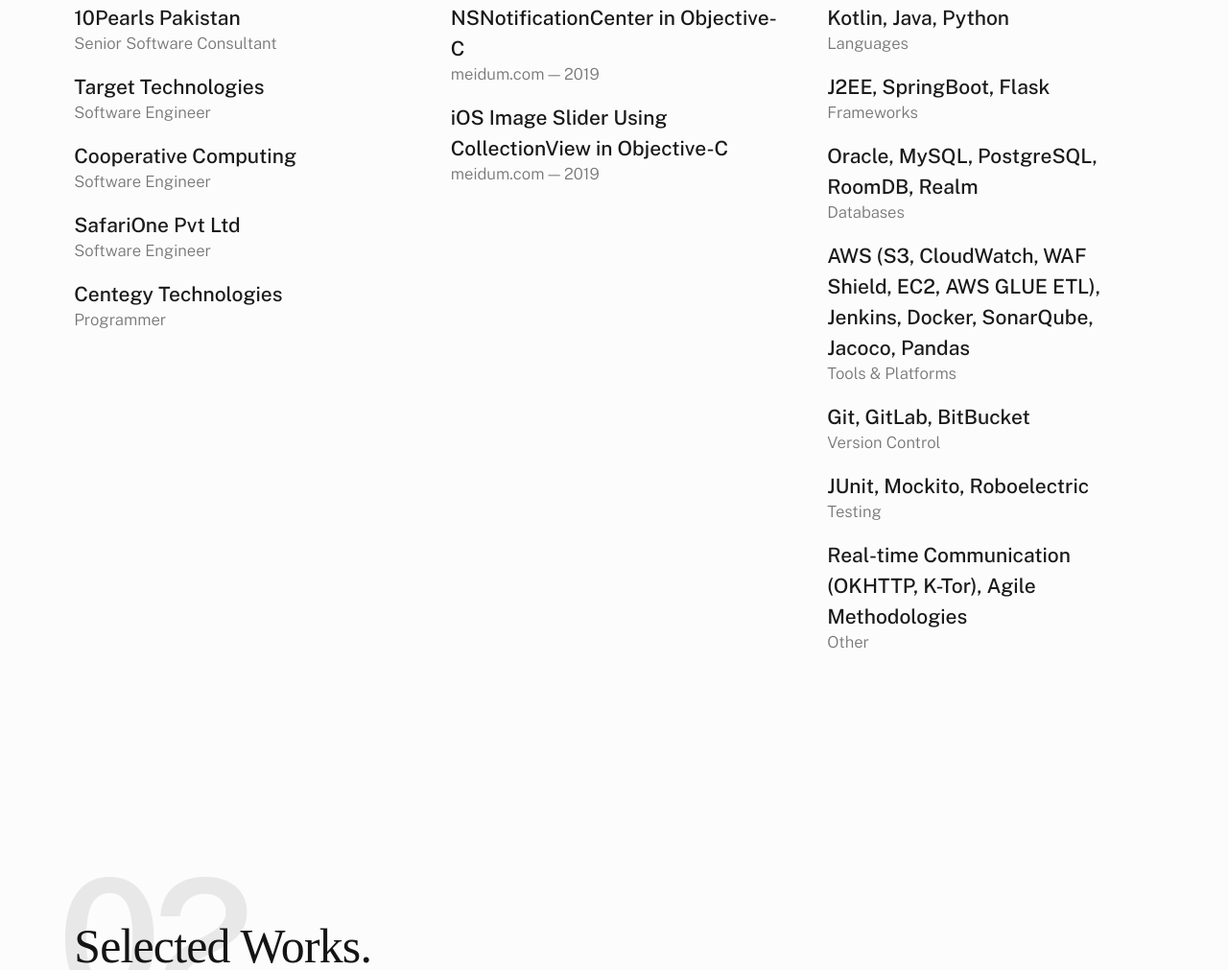
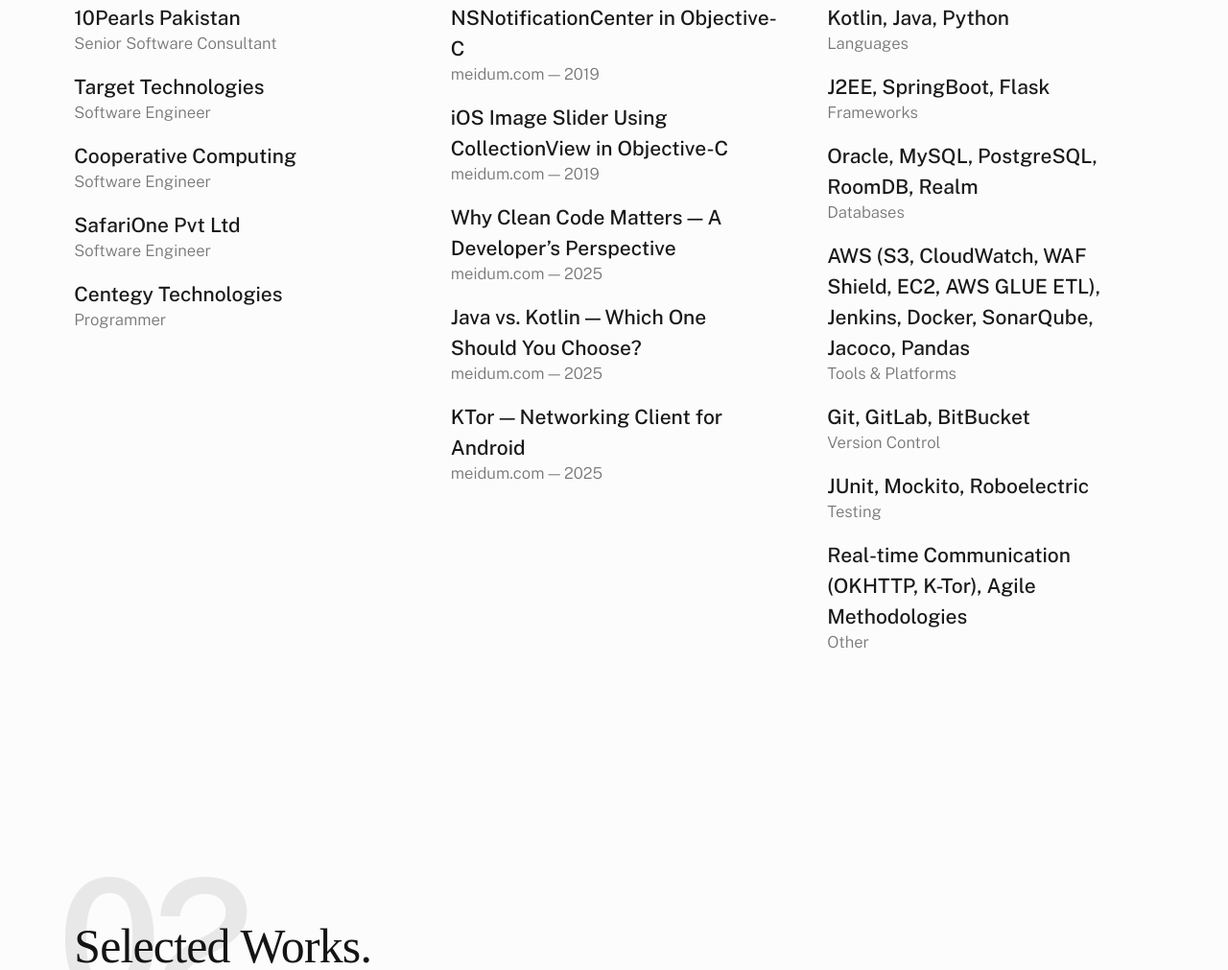
Before and after one commit to MansoorNisar92/mansoornisarfficial, a plain HTML site: page index.html in a window 1280 px wide. Shown: the part 1667-2678 px from the top of the page at 96% size. Drawn offline with nearby package versions, Linux system fonts and the light colour scheme; a web font is replaced by a local one.

Commit message:
Update index.html
Added few more blogs

```diff
--- a/index.html
+++ b/index.html
@@ -225,6 +225,24 @@
                                     <a href="https://medium.com/@mansoornisar12/ios-image-slider-using-collectionview-in-objective-c-25aae3a996ac">
                                         iOS Image Slider Using CollectionView in Objective-C
                                         <span>meidum.com — 2019</span>
+                                    </a>
+                                </li>
+                                <li>
+                                    <a href="https://medium.com/@mansoornisar12/why-clean-code-matters-a-developers-perspective-96af57e8a269">
+                                        Why Clean Code Matters — A Developer’s Perspective
+                                        <span>meidum.com — 2025</span>
+                                    </a>
+                                </li>
+                                <li>
+                                    <a href="https://medium.com/@mansoornisar12/java-vs-kotlin-which-one-should-you-choose-32399922453a">
+                                        Java vs. Kotlin — Which One Should You Choose?
+                                        <span>meidum.com — 2025</span>
+                                    </a>
+                                </li>
+                                <li>
+                                    <a href="https://medium.com/@mansoornisar12/ktor-networking-client-for-android-e7e6c0e6f7b4">
+                                        KTor — Networking Client for Android
+                                        <span>meidum.com — 2025</span>
                                     </a>
                                 </li>
                             </ul>
```
